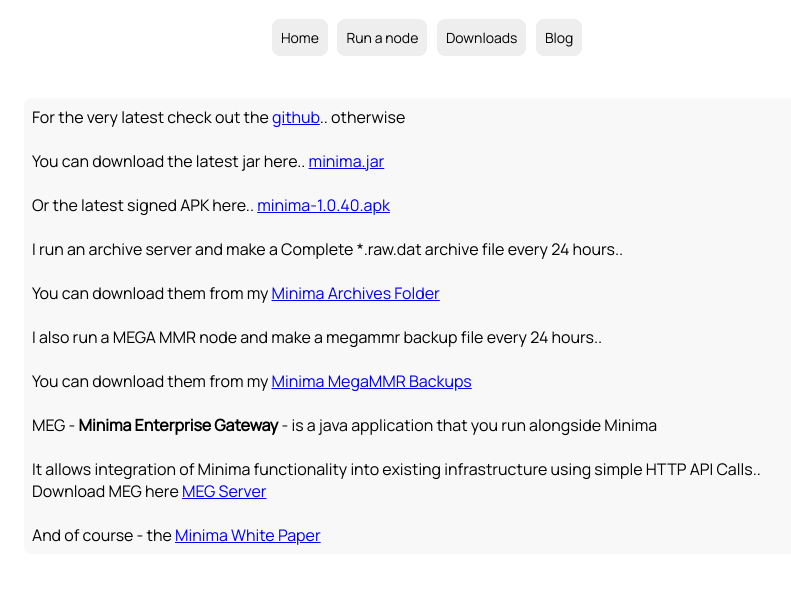
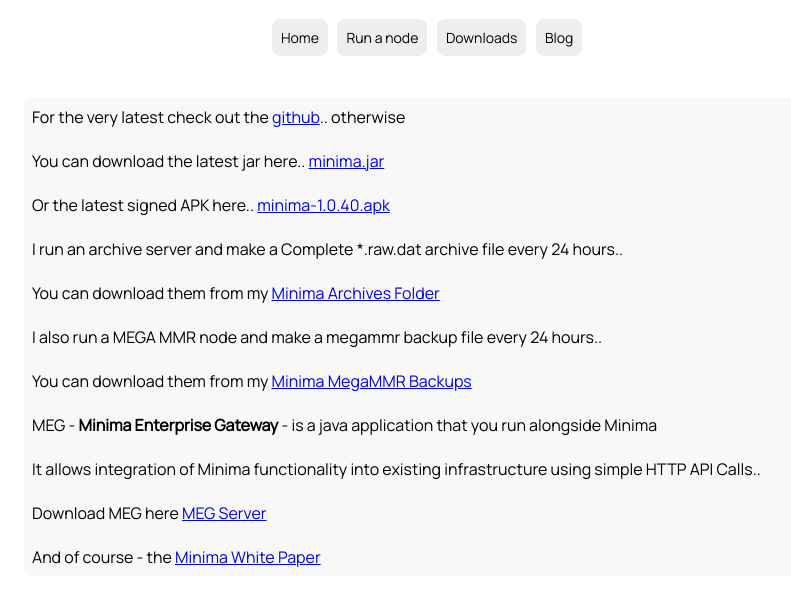
Before and after one commit to spartacusrex99/spartcausrexcom, a plain HTML site: page web/downloads.html in a window 1280 px wide. Shown: the part 90-694 px from the top of the page, without its empty margins (208-999 px from the left). Drawn offline with Linux system fonts and the light colour scheme.

Commit message:
breaks..

```diff
--- a/web/downloads.html
+++ b/web/downloads.html
@@ -36,7 +36,7 @@
 	<br>
 	MEG - <b>Minima Enterprise Gateway</b> - is a java application that you run alongside Minima<br>
 	<br>
-	It allows integration of Minima functionality into existing infrastructure using simple HTTP API Calls..
+	It allows integration of Minima functionality into existing infrastructure using simple HTTP API Calls..<br>
 	<br>
 	Download MEG here <a href="./download/minima-meg-server-1.1.jar" download>MEG Server</a><br>
 	<br>
```
